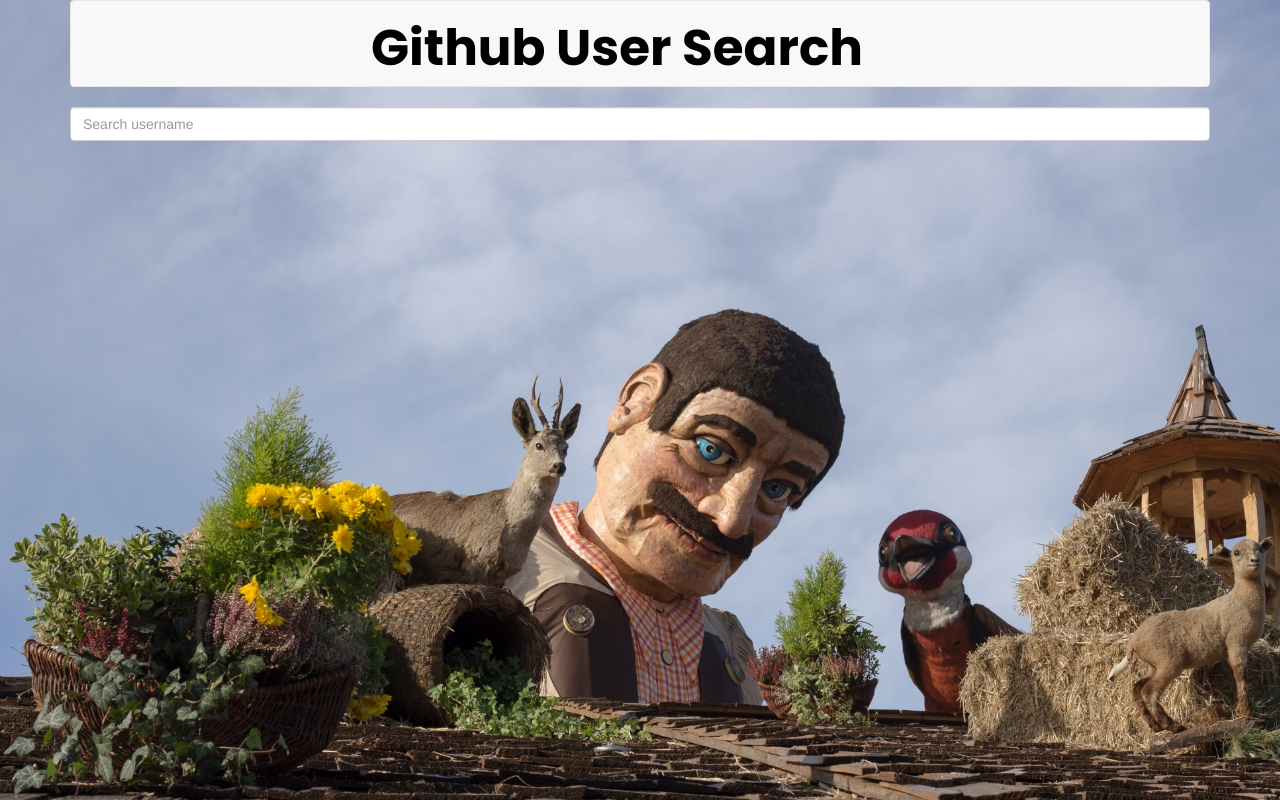
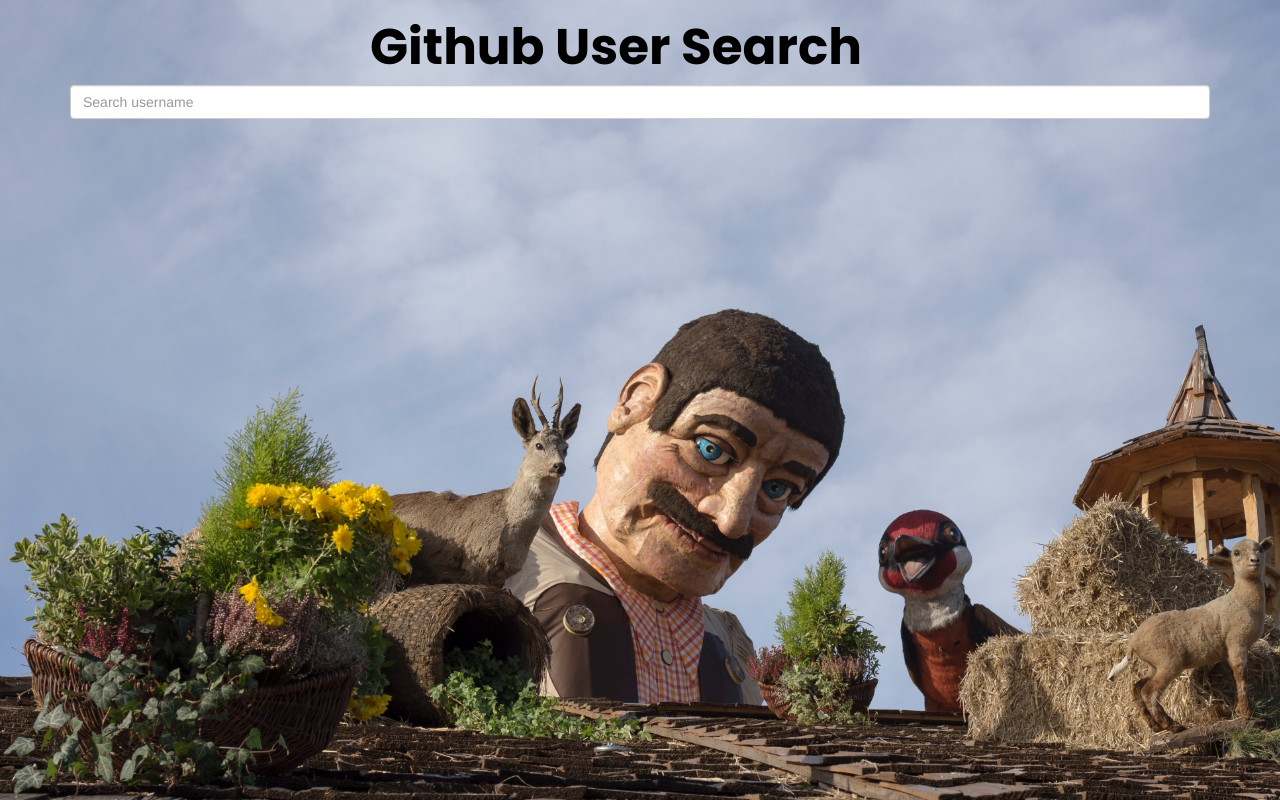
Before and after one commit to waheedmusa/GitHub-Searcher, an Angular app: page / in a window 1280 px wide. Built offline with nearby package versions, Linux system fonts and the light colour scheme.

Commit message:
heading changed

```diff
--- a/src/app/components/profile/profile.component.html
+++ b/src/app/components/profile/profile.component.html
@@ -1,14 +1,8 @@
 <div class="row">
         <div class="col-md-12">
 <form class="search-form">
-        <nav class="navbar navbar-default">
-                  <div class="navbar-header">
                     <h3 class="head1">Github User Search</h3>
-                  </div>
-              </nav>
-        <div class="form-group">
             <input class="form-control" type="text" placeholder="Search username" [(ngModel)]="username" name="username" (keyup)="findProfile()">
-        </div>
     </form>
         </div>
 </div>
```
